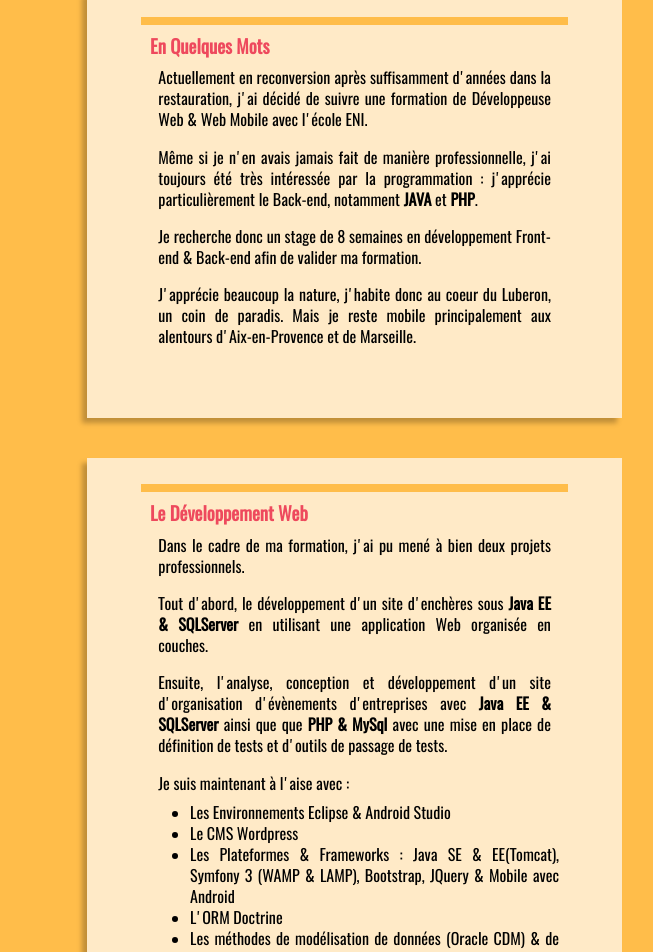
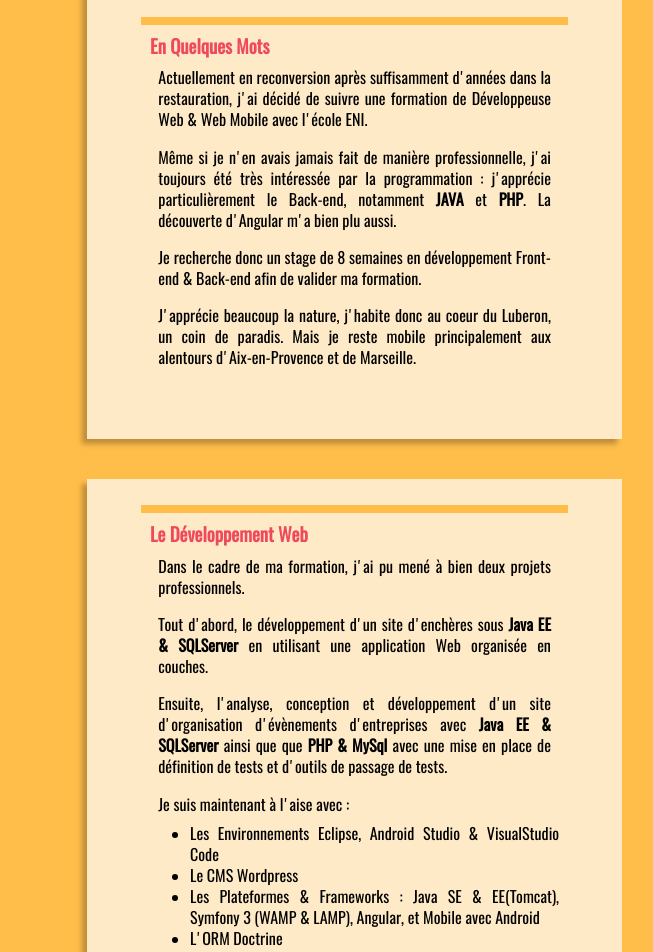
Before and after one commit to CelineD-H/CDH, a plain HTML site: page index.html in a window 1280 px wide. Shown: the part 140-1092 px from the top of the page, 439-1092 px from the left. Drawn offline with Linux system fonts and the light colour scheme.

Commit message:
ajout Angular et Git

```diff
--- a/index.html
+++ b/index.html
@@ -41,7 +41,7 @@
                     <div class="art">
                         <h3>En Quelques Mots</h3>
                         <p>Actuellement en reconversion après suffisamment d'années dans la restauration, j'ai décidé de suivre une formation de Développeuse Web & Web Mobile avec l'école ENI.</p>
-                        <p>Même si je n'en avais jamais fait de manière professionnelle, j'ai toujours été très intéressée par la programmation : j'apprécie particulièrement le Back-end, notamment <b>JAVA</b> et <b>PHP</b>.</p>
+                        <p>Même si je n'en avais jamais fait de manière professionnelle, j'ai toujours été très intéressée par la programmation : j'apprécie particulièrement le Back-end, notamment <b>JAVA</b> et <b>PHP</b>. La découverte d'Angular m'a bien plu aussi.</p>
                         <p>Je recherche donc un stage de 8 semaines en développement Front-end & Back-end afin de valider ma formation.</p>
                         <p>J'apprécie beaucoup la nature, j'habite donc au coeur du Luberon, un coin de paradis. Mais je reste mobile principalement aux alentours d'Aix-en-Provence et de Marseille.</p>
                     </div>
@@ -54,12 +54,13 @@
                         <p>Ensuite, l'analyse, conception et développement d'un site d'organisation d'évènements d'entreprises avec <b>Java EE & SQLServer</b> ainsi que que <b>PHP & MySql</b> avec une mise en place de définition de tests et d'outils de passage de tests.</p>
                         <p>Je suis maintenant à l'aise avec :</p>
                         <ul>
-                            <li>Les Environnements Eclipse & Android Studio</li>
+                            <li>Les Environnements Eclipse, Android Studio & VisualStudio Code</li>
                             <li>Le CMS Wordpress</li>
-                            <li>Les Plateformes & Frameworks : Java SE & EE(Tomcat), Symfony 3 (WAMP & LAMP), Bootstrap, JQuery & Mobile avec Android</li>
+                            <li>Les Plateformes & Frameworks : Java SE & EE(Tomcat), Symfony 3 (WAMP & LAMP), Angular, et Mobile avec Android</li>
                             <li>L'ORM Doctrine</li>
                             <li>Les méthodes de modélisation de données (Oracle CDM) & de développement Agile (Scrum) ainsi qu'UML</li>
                             <li>Les bases de données sous SQLServer, Oracle & MySQL</li>
+                            <li>La version de données avec Git & GitHub</li>
                         </ul>
                     </div>
                 </article>
```
